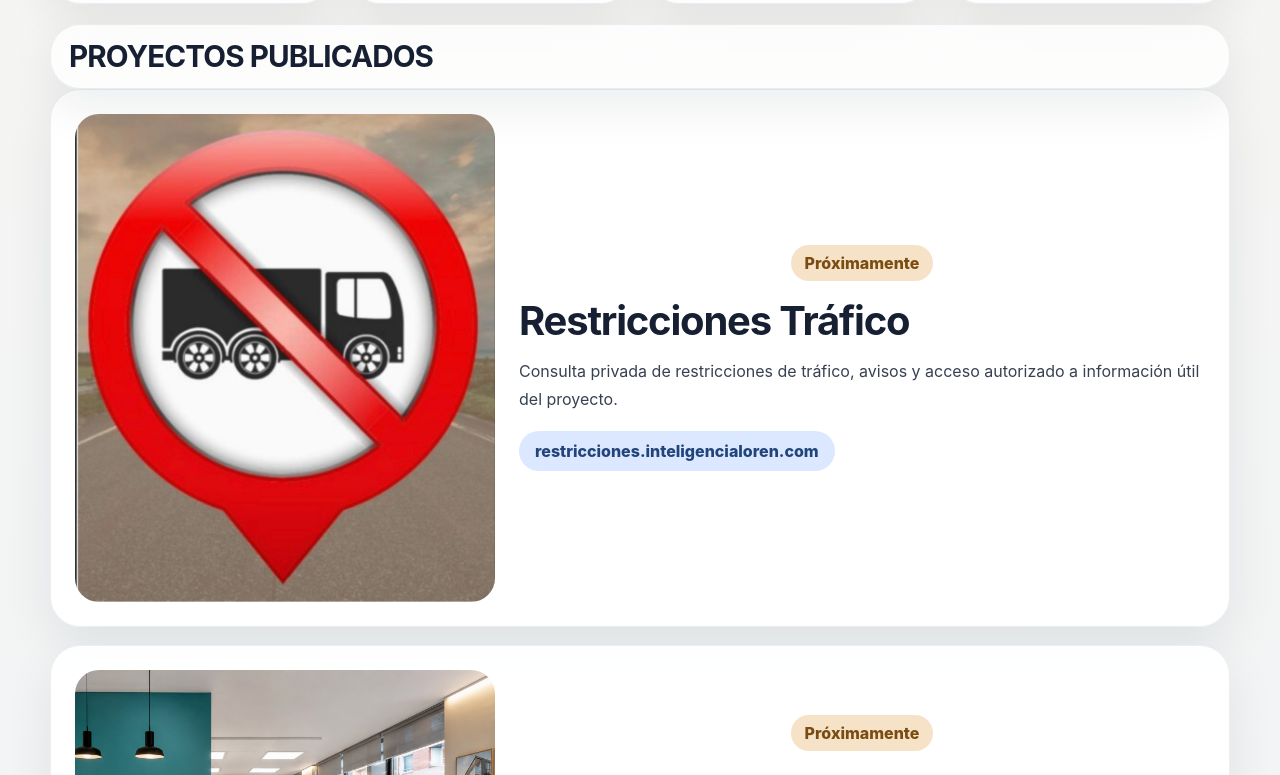
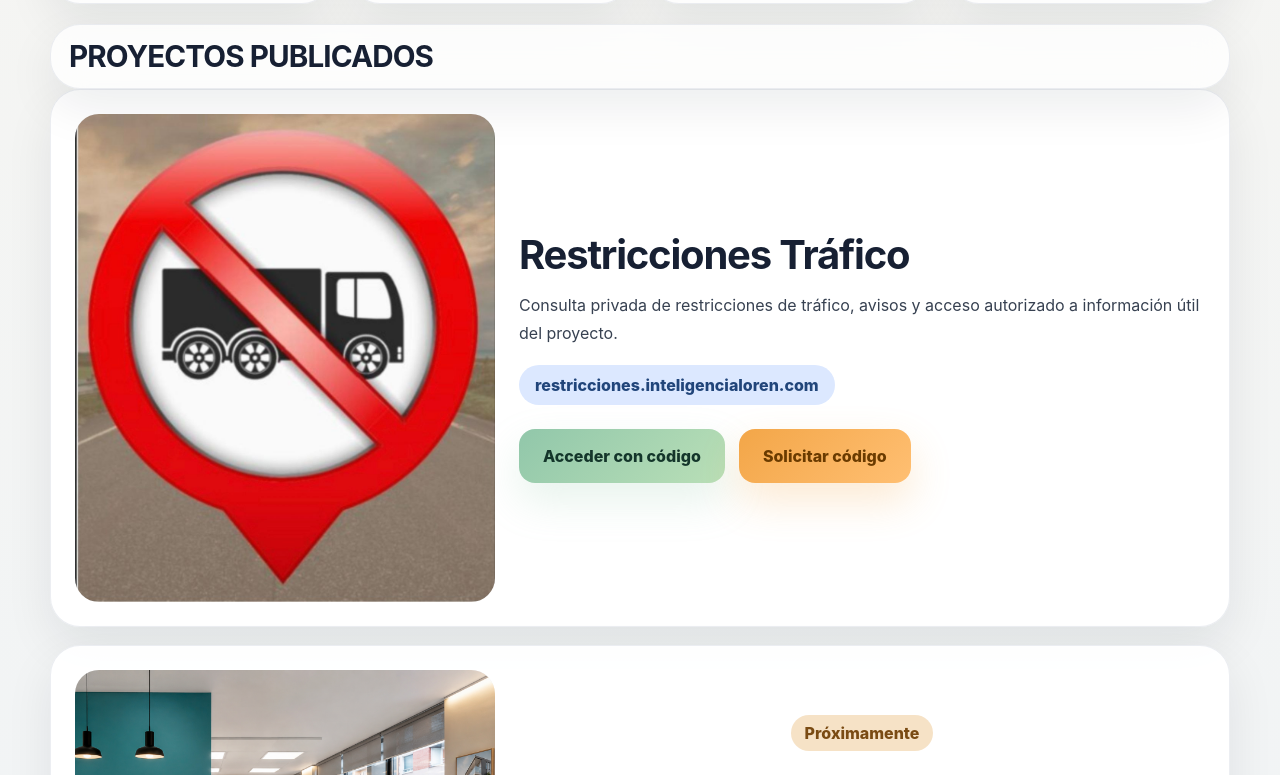
Before and after one commit to Loren2026/abierto-general, a React (Vite) app in the folder web/: page / in a window 1280 px wide. Shown: the part 1245-2020 px from the top of the page. Built offline with nearby package versions, Linux system fonts and the light colour scheme; no server answers.

Commit message:
feat: activar tarjeta restricciones en landing

```diff
--- a/web/src/public/HomePage.jsx
+++ b/web/src/public/HomePage.jsx
@@ -28,8 +28,6 @@ const featuredProjects = [
     description:
       'Consulta privada de restricciones de tráfico, avisos y acceso autorizado a información útil del proyecto.',
     image: restriccionesHero,
-    badge: 'Próximamente',
-    accessLabel: 'Próximamente',
     visibleUrl: 'restricciones.inteligencialoren.com',
   },
   {
@@ -465,12 +463,24 @@ export default function HomePage() {
                   <img src={project.image} alt={project.name} />
                 </div>
                 <div className="project-card__body">
-                  <div className="project-card__topline" style={{ justifyContent: 'center' }}>
-                    <span className="project-card__badge">{project.badge}</span>
-                  </div>
+                  {project.slug === 'restricciones-trafico' ? null : (
+                    <div className="project-card__topline" style={{ justifyContent: 'center' }}>
+                      <span className="project-card__badge">{project.badge}</span>
+                    </div>
+                  )}
                   <h3>{project.name}</h3>
                   <p>{project.description}</p>
                   <div className="project-card__url">{project.visibleUrl}</div>
+                  {project.slug === 'restricciones-trafico' ? (
+                    <div className="project-card__actions">
+                      <button className="cta-button cta-button--primary" type="button" onClick={() => openAccessModal(project)}>
+                        Acceder con código
+                      </button>
+                      <button className="cta-button cta-button--invite" type="button" onClick={() => openInvite(project)}>
+                        Solicitar código
+                      </button>
+                    </div>
+                  ) : null}
                 </div>
               </article>
             ))}
```
